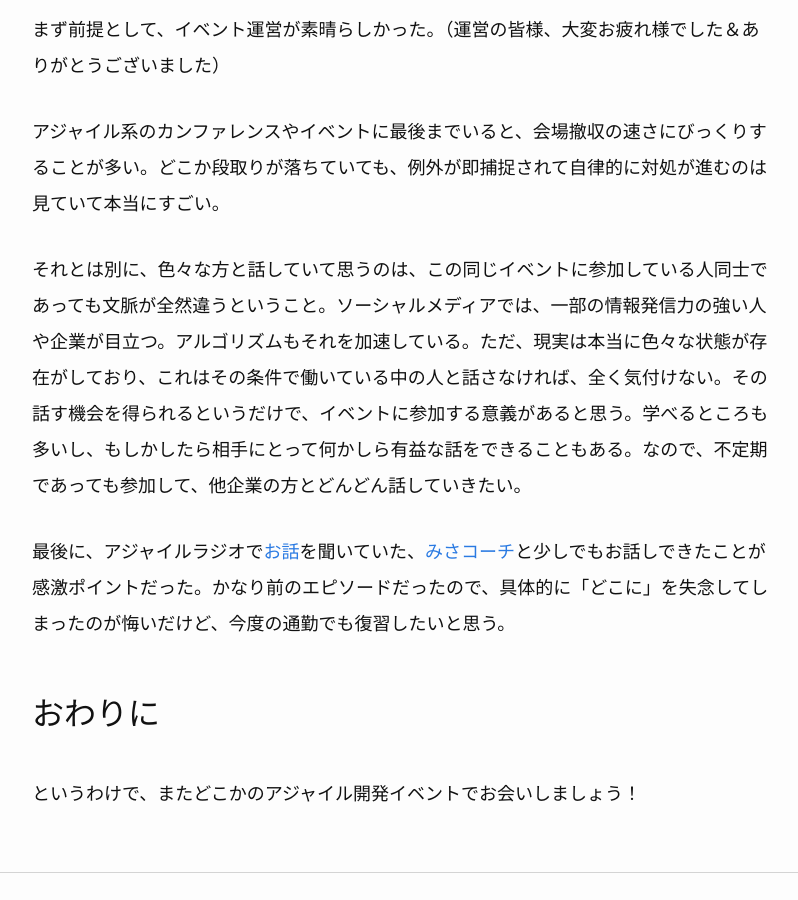
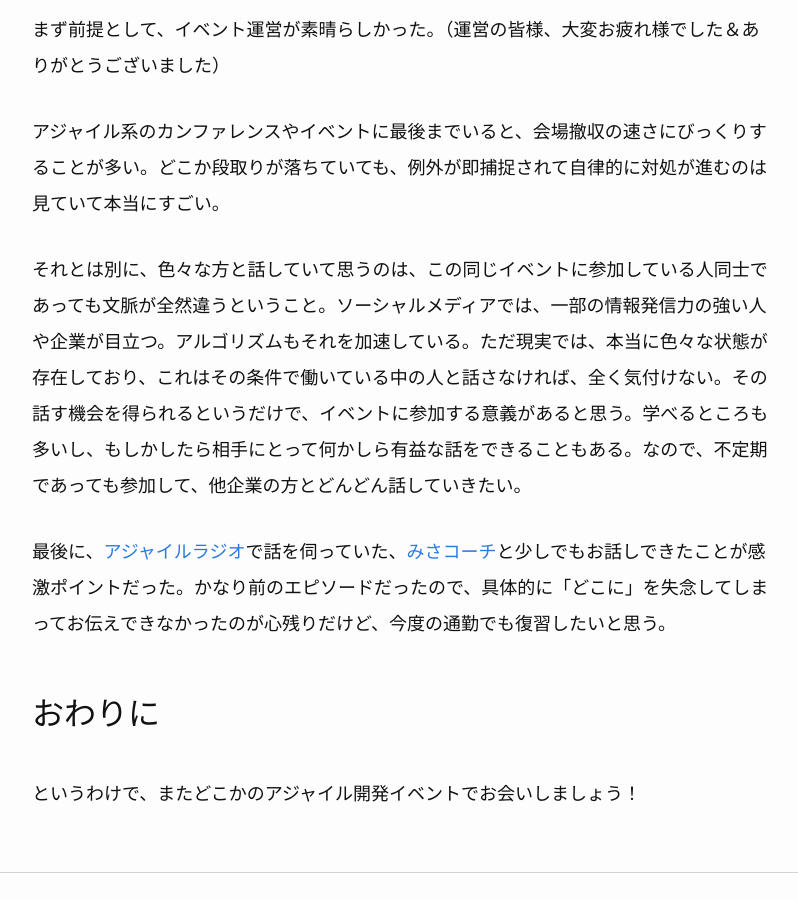
Before and after one commit to iwashi/iwashi.github.io, a Jekyll site: the page built from _posts/2025-07-27-scrumfestosaka2025.md, in a window 1280 px wide and 900 px high, scrolled down 2679 px. Shown: the whole window, without its empty margins (238-1036 px from the left). Built offline with Jekyll 4.4.1, drawn with Linux system fonts in a browser that asks for light colours; some of the changed text lies outside the part shown.

Commit message:
Update scrum fest osaka 2025

```diff
--- a/_posts/2025-07-27-scrumfestosaka2025.md
+++ b/_posts/2025-07-27-scrumfestosaka2025.md
@@ -39,9 +39,9 @@ ogp: /assets/images/ogp/2025-07-27-scrumfestosaka2025_ogp.png
 
 アジャイル系のカンファレンスやイベントに最後までいると、会場撤収の速さにびっくりすることが多い。どこか段取りが落ちていても、例外が即捕捉されて自律的に対処が進むのは見ていて本当にすごい。
 
-それとは別に、色々な方と話していて思うのは、この同じイベントに参加している人同士であっても文脈が全然違うということ。ソーシャルメディアでは、一部の情報発信力の強い人や企業が目立つ。アルゴリズムもそれを加速している。ただ、現実は本当に色々な状態が存在がしており、これはその条件で働いている中の人と話さなければ、全く気付けない。その話す機会を得られるというだけで、イベントに参加する意義があると思う。学べるところも多いし、もしかしたら相手にとって何かしら有益な話をできることもある。なので、不定期であっても参加して、他企業の方とどんどん話していきたい。
+それとは別に、色々な方と話していて思うのは、この同じイベントに参加している人同士であっても文脈が全然違うということ。ソーシャルメディアでは、一部の情報発信力の強い人や企業が目立つ。アルゴリズムもそれを加速している。ただ現実では、本当に色々な状態が存在しており、これはその条件で働いている中の人と話さなければ、全く気付けない。その話す機会を得られるというだけで、イベントに参加する意義があると思う。学べるところも多いし、もしかしたら相手にとって何かしら有益な話をできることもある。なので、不定期であっても参加して、他企業の方とどんどん話していきたい。
 
-最後に、アジャイルラジオで[お話](https://agileradio.github.io/2020/12/14/1/)を聞いていた、[みさコーチ](https://www.misa-coach.com/)と少しでもお話しできたことが感激ポイントだった。かなり前のエピソードだったので、具体的に「どこに」を失念してしまったのが悔いだけど、今度の通勤でも復習したいと思う。
+最後に、[アジャイルラジオ](https://agileradio.github.io/2020/12/14/1/)で話を伺っていた、[みさコーチ](https://www.misa-coach.com/)と少しでもお話しできたことが感激ポイントだった。かなり前のエピソードだったので、具体的に「どこに」を失念してしまってお伝えできなかったのが心残りだけど、今度の通勤でも復習したいと思う。
 
 ## おわりに
 
```
Also changed, not shown: other parts of _posts/2025-07-27-scrumfestosaka2025.md (+2 -2 lines).
